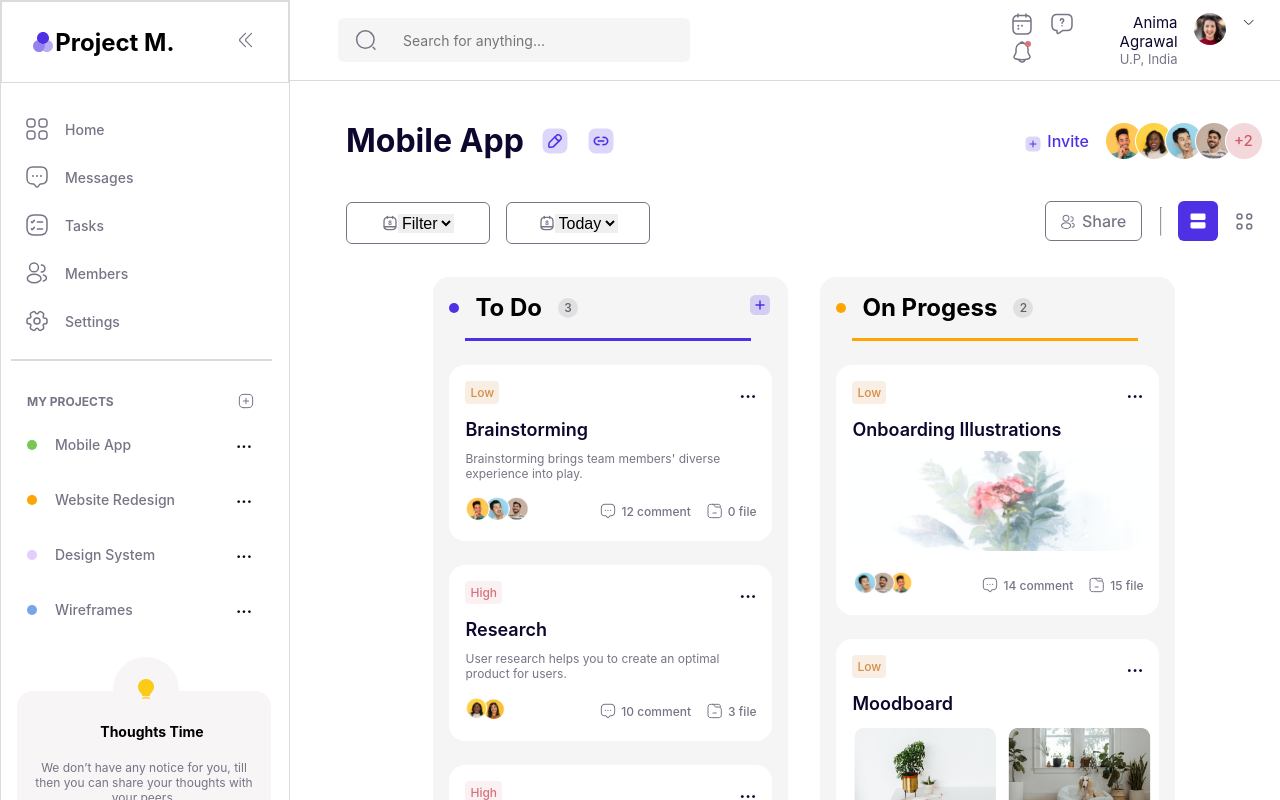
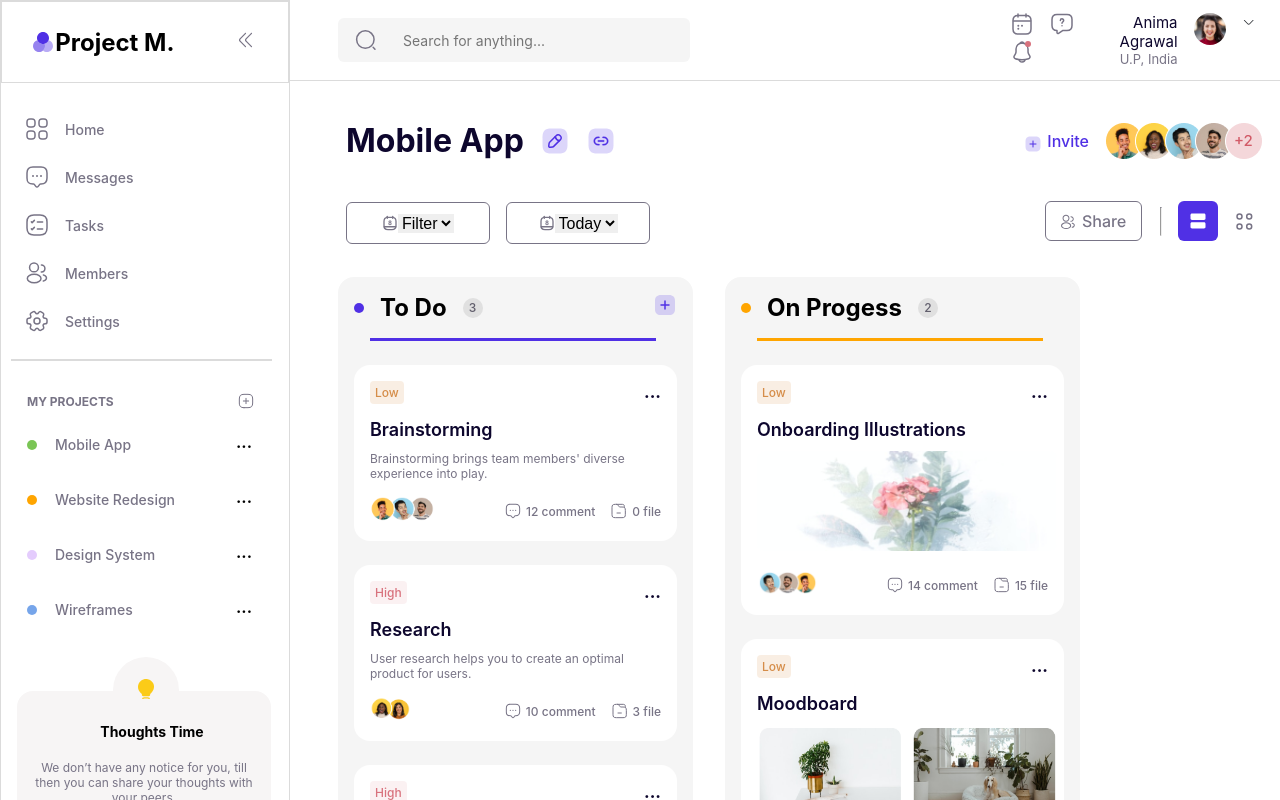
Before and after one commit to Madhuresh123/Kanban-Clone, a React (Create React App) app: page / in a window 1280 px wide. Shown: the top 800 px of the page. Built offline with nearby package versions, Linux system fonts and the light colour scheme.

Commit message:
updated-marginof-projectsection

```diff
--- a/src/styles/projectSection.css
+++ b/src/styles/projectSection.css
@@ -69,11 +69,5 @@ color: #0D062D;
 
 .todo_section{
     display: flex;
-    justify-content: center;
+    margin-left: 2rem;
 }
-
-@media (max-width: 768px) {
-    .todo_section {
-      justify-content: flex-start;
-    }
-  }
```
